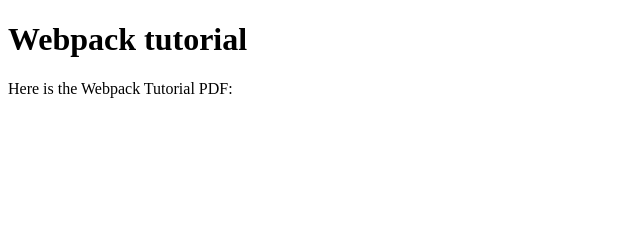
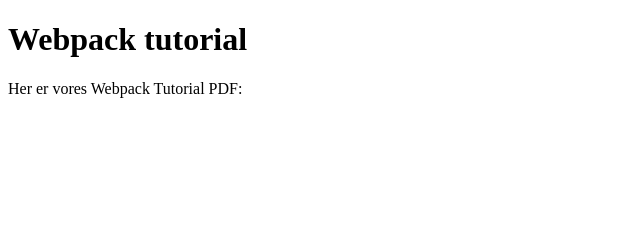
Before and after one commit to rts-cmk-wu12/webpack-tutorial-webpack-tutorial-article, a plain HTML site: page index.html in a window 1280 px wide. Shown: the top 240 px of the page, 0-640 px from the left. Drawn offline with Linux system fonts and the light colour scheme.

Commit message:
add staged changes

```diff
--- a/index.html
+++ b/index.html
@@ -7,7 +7,7 @@
 </head>
 <body>
     <h1>Webpack tutorial</h1>
-    <p>Here is the Webpack Tutorial PDF:</p>
+    <p>Her er vores Webpack Tutorial PDF:</p>
     <embed src="webpack%20tutorial%20(1).pdf" width="100%" height="600px" type="application/pdf">
 </body>
 </body>
```
